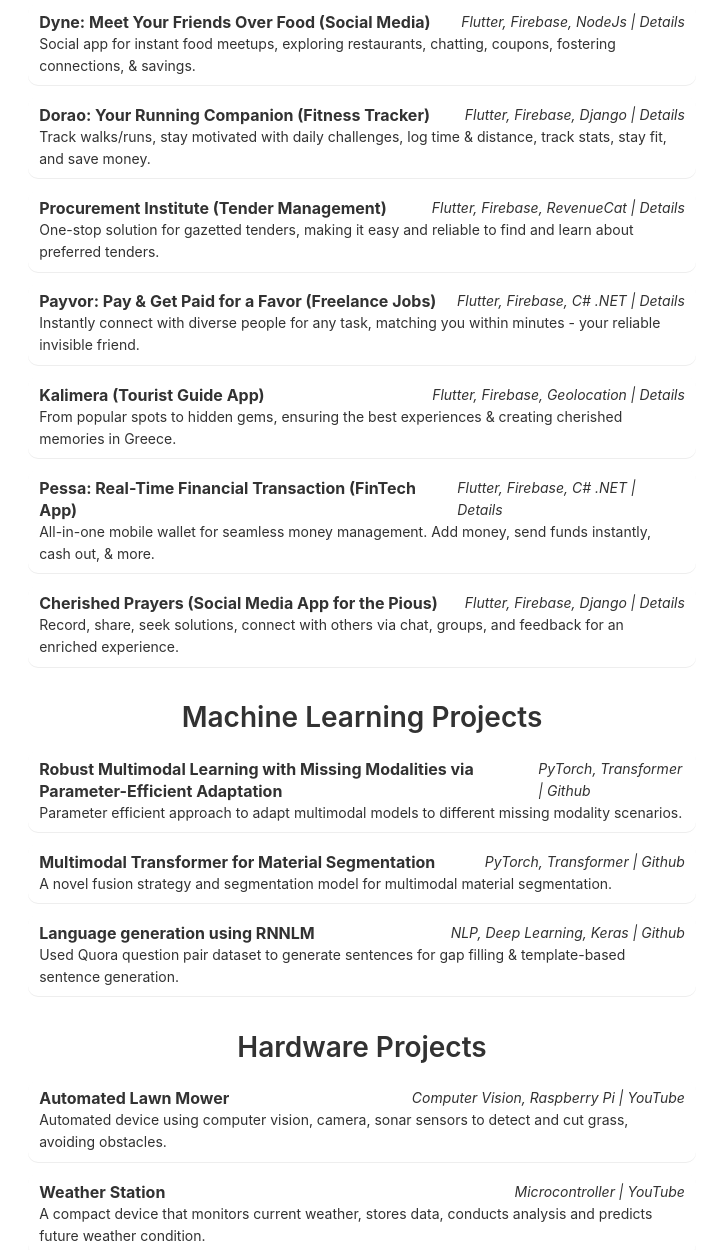
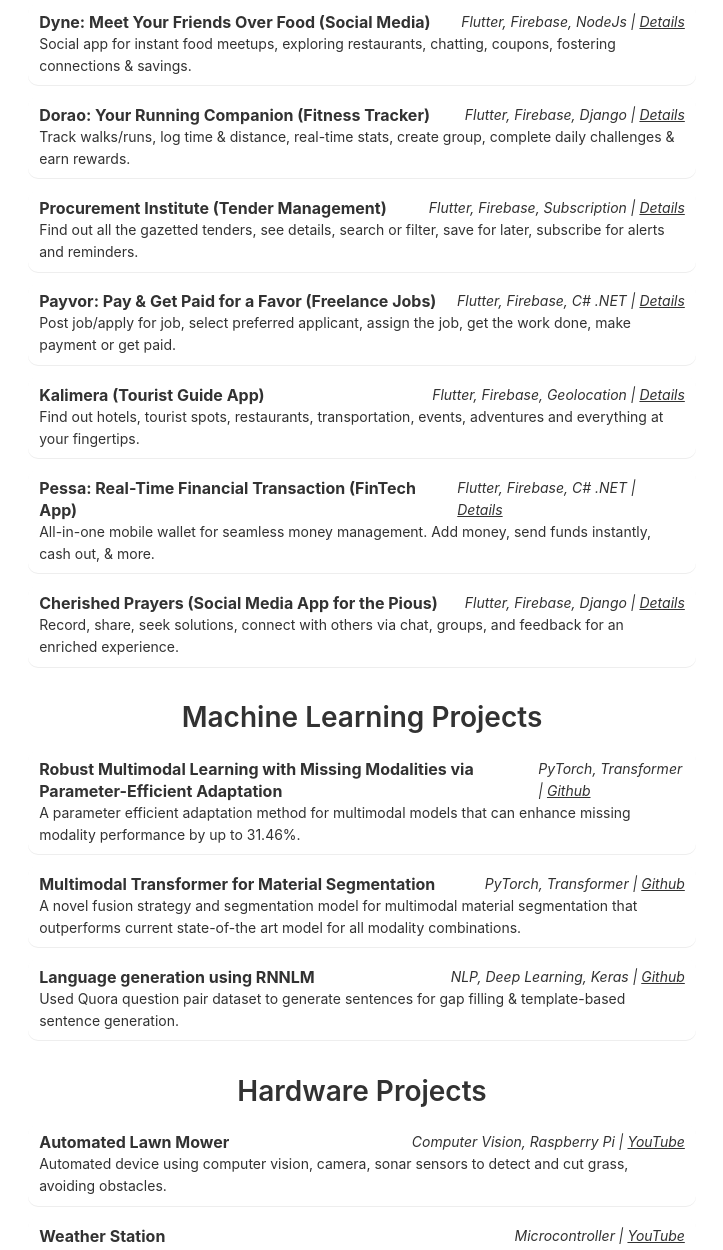
Before and after one commit to kaykobad/kaykobad.github.io, a plain HTML site: page projects.html in a window 1280 px wide. Shown: the part 135-1385 px from the top of the page, without its empty margins (278-1001 px from the left). Drawn offline with nearby package versions, Linux system fonts and the light colour scheme.

Commit message:
Update project and research details

```diff
--- a/projects.html
+++ b/projects.html
@@ -63,43 +63,43 @@
 
       <!-- Dyne -->
       <div class="paper">
-        <div style="display: flex; justify-content: space-between;"><papertitle>Dyne: Meet Your Friends Over Food (Social Media)</papertitle><em>Flutter, Firebase, NodeJs | <a href="https://github.com/kaykobad/Portfolio/tree/master/Dyne%20-%20Meet%20Your%20Friends%20Over%20Food/" target="_blank">Details</a></em></div>
-        <div style="display: flex; justify-content: space-between;">Social app for instant food meetups, exploring restaurants, chatting, coupons, fostering connections, & savings.<em></em></div>
+        <div style="display: flex; justify-content: space-between;"><papertitle>Dyne: Meet Your Friends Over Food (Social Media)</papertitle><em>Flutter, Firebase, NodeJs | <u><a href="https://github.com/kaykobad/Portfolio/tree/master/Dyne%20-%20Meet%20Your%20Friends%20Over%20Food/" target="_blank">Details</a></u></em></div>
+        <div style="display: flex; justify-content: space-between;">Social app for instant food meetups, exploring restaurants, chatting, coupons, fostering connections & savings.<em></em></div>
       </div>
 
       <!-- Dorao -->
       <div class="paper">
-        <div style="display: flex; justify-content: space-between;"><papertitle>Dorao: Your Running Companion (Fitness Tracker)</papertitle><em>Flutter, Firebase, Django | <a href="https://github.com/kaykobad/Portfolio/tree/master/Dorao%20-%20Your%20Running%20Companion/" target="_blank">Details</a></em></div>
-        <div style="display: flex; justify-content: space-between;">Track walks/runs, stay motivated with daily challenges, log time & distance, track stats, stay fit, and save money.<em></em></div>
+        <div style="display: flex; justify-content: space-between;"><papertitle>Dorao: Your Running Companion (Fitness Tracker)</papertitle><em>Flutter, Firebase, Django | <u><a href="https://github.com/kaykobad/Portfolio/tree/master/Dorao%20-%20Your%20Running%20Companion/" target="_blank">Details</a></u></em></div>
+        <div style="display: flex; justify-content: space-between;">Track walks/runs, log time & distance, real-time stats, create group, complete daily challenges & earn rewards.<em></em></div>
       </div>
 
       <!-- PI -->
       <div class="paper">
-        <div style="display: flex; justify-content: space-between;"><papertitle>Procurement Institute (Tender Management)</papertitle><em>Flutter, Firebase, RevenueCat | <a href="https://github.com/kaykobad/Portfolio/tree/master/Procurement%20Institute%20-%20Explore%20Tender%20In%20Botswana/" target="_blank">Details</a></em></div>
-        <div style="display: flex; justify-content: space-between;">One-stop solution for gazetted tenders, making it easy and reliable to find and learn about preferred tenders.<em></em></div>
+        <div style="display: flex; justify-content: space-between;"><papertitle>Procurement Institute (Tender Management)</papertitle><em>Flutter, Firebase, Subscription | <u><a href="https://github.com/kaykobad/Portfolio/tree/master/Procurement%20Institute%20-%20Explore%20Tender%20In%20Botswana/" target="_blank">Details</a></u></em></div>
+        <div style="display: flex; justify-content: space-between;">Find out all the gazetted tenders, see details, search or filter, save for later, subscribe for alerts and reminders.<em></em></div>
       </div>
 
       <!-- Payvor -->
       <div class="paper">
-        <div style="display: flex; justify-content: space-between;"><papertitle>Payvor: Pay & Get Paid for a Favor (Freelance Jobs)</papertitle><em>Flutter, Firebase, C# .NET | <a href="https://github.com/kaykobad/Portfolio/tree/master/Payvor%20-%20Pay%20and%20Get%20Paid%20for%20a%20Favor/" target="_blank">Details</a></em></div>
-        <div style="display: flex; justify-content: space-between;">Instantly connect with diverse people for any task, matching you within minutes - your reliable invisible friend.<em></em></div>
+        <div style="display: flex; justify-content: space-between;"><papertitle>Payvor: Pay & Get Paid for a Favor (Freelance Jobs)</papertitle><em>Flutter, Firebase, C# .NET | <u><a href="https://github.com/kaykobad/Portfolio/tree/master/Payvor%20-%20Pay%20and%20Get%20Paid%20for%20a%20Favor/" target="_blank">Details</a></u></em></div>
+        <div style="display: flex; justify-content: space-between;">Post job/apply for job, select preferred applicant, assign the job, get the work done, make payment or get paid.<em></em></div>
       </div>
 
       <!-- Kalimera -->
       <div class="paper">
-        <div style="display: flex; justify-content: space-between;"><papertitle>Kalimera (Tourist Guide App)</papertitle><em>Flutter, Firebase, Geolocation | <a href="https://github.com/kaykobad/Portfolio/tree/master/Kalimera%20-%20Your%20Tour%20Guide%20to%20Greece/" target="_blank">Details</a></em></div>
-        <div style="display: flex; justify-content: space-between;">From popular spots to hidden gems, ensuring the best experiences & creating cherished memories in Greece.<em></em></div>
+        <div style="display: flex; justify-content: space-between;"><papertitle>Kalimera (Tourist Guide App)</papertitle><em>Flutter, Firebase, Geolocation | <u><a href="https://github.com/kaykobad/Portfolio/tree/master/Kalimera%20-%20Your%20Tour%20Guide%20to%20Greece/" target="_blank">Details</a></u></em></div>
+        <div style="display: flex; justify-content: space-between;">Find out hotels, tourist spots, restaurants, transportation, events, adventures and everything at your fingertips.<em></em></div>
       </div>
 
       <!-- Pessa -->
       <div class="paper">
-        <div style="display: flex; justify-content: space-between;"><papertitle>Pessa: Real-Time Financial Transaction (FinTech App)</papertitle><em>Flutter, Firebase, C# .NET | <a href="https://github.com/kaykobad/Portfolio/tree/master/Pessa%20-%20Realtime%20Finalcial%20Transaction/" target="_blank">Details</a></em></div>
+        <div style="display: flex; justify-content: space-between;"><papertitle>Pessa: Real-Time Financial Transaction (FinTech App)</papertitle><em>Flutter, Firebase, C# .NET | <u><a href="https://github.com/kaykobad/Portfolio/tree/master/Pessa%20-%20Realtime%20Finalcial%20Transaction/" target="_blank">Details</a></u></em></div>
         <div style="display: flex; justify-content: space-between;">All-in-one mobile wallet for seamless money management. Add money, send funds instantly, cash out, & more.<em></em></div>
       </div>
 
       <!-- Cherished Prayers -->
       <div class="paper">
-        <div style="display: flex; justify-content: space-between;"><papertitle>Cherished Prayers (Social Media App for the Pious)</papertitle><em>Flutter, Firebase, Django | <a href="https://github.com/kaykobad/Portfolio/tree/master/Cherished%20Prayers%20-%20Social%20Media%20for%20the%20Pious/" target="_blank">Details</a></em></div>
+        <div style="display: flex; justify-content: space-between;"><papertitle>Cherished Prayers (Social Media App for the Pious)</papertitle><em>Flutter, Firebase, Django | <u><a href="https://github.com/kaykobad/Portfolio/tree/master/Cherished%20Prayers%20-%20Social%20Media%20for%20the%20Pious/" target="_blank">Details</a></u></em></div>
         <div style="display: flex; justify-content: space-between;">Record, share, seek solutions, connect with others via chat, groups, and feedback for an enriched experience.<em></em></div>
       </div>
 
@@ -108,21 +108,21 @@
       <!-- ML Projects -->
       <h1 class='c-post__title u-text-center'>Machine Learning Projects</h1>
 
-      <!-- Robust MML -->
+      <!-- Missing Modality Adaptation -->
       <div class="paper">
-        <div style="display: flex; justify-content: space-between;"><papertitle>Robust Multimodal Learning with Missing Modalities via Parameter-Efficient Adaptation</papertitle><em>PyTorch, Transformer | <a href="https://github.com/CSIPlab/Robust-multimodal-learning" target="_blank">Github</a></em></div>
-        <div style="display: flex; justify-content: space-between;">Parameter efficient approach to adapt multimodal models to different missing modality scenarios.<em></em></div>
+        <div style="display: flex; justify-content: space-between;"><papertitle>Robust Multimodal Learning with Missing Modalities via Parameter-Efficient Adaptation</papertitle><em>PyTorch, Transformer | <u><a href="https://csiplab.github.io/Missing-Modality-Adaptation/" target="_blank">Github</a></u></em></div>
+        <div style="display: flex; justify-content: space-between;">A parameter efficient adaptation method for multimodal models that can enhance missing modality performance by up to 31.46%.<em></em></div>
       </div>
 
       <!-- MMSFormer -->
       <div class="paper">
-        <div style="display: flex; justify-content: space-between;"><papertitle>Multimodal Transformer for Material Segmentation</papertitle><em>PyTorch, Transformer | <a href="https://github.com/CSIPlab/MMSFormer" target="_blank">Github</a></em></div>
-        <div style="display: flex; justify-content: space-between;">A novel fusion strategy and segmentation model for multimodal material segmentation.<em></em></div>
+        <div style="display: flex; justify-content: space-between;"><papertitle>Multimodal Transformer for Material Segmentation</papertitle><em>PyTorch, Transformer | <u><a href="https://github.com/CSIPlab/MMSFormer" target="_blank">Github</a></u></em></div>
+        <div style="display: flex; justify-content: space-between;">A novel fusion strategy and segmentation model for multimodal material segmentation that outperforms current state-of-the art model for all modality combinations.<em></em></div>
       </div>
 
       <!-- Language generation -->
       <div class="paper">
-        <div style="display: flex; justify-content: space-between;"><papertitle>Language generation using RNNLM</papertitle><em>NLP, Deep Learning, Keras | <a href="https://github.com/kaykobad/Language-Generation-Using-RNNLM" target="_blank">Github</a></em></div>
+        <div style="display: flex; justify-content: space-between;"><papertitle>Language generation using RNNLM</papertitle><em>NLP, Deep Learning, Keras | <u><a href="https://github.com/kaykobad/Language-Generation-Using-RNNLM" target="_blank">Github</a></u></em></div>
         <div style="display: flex; justify-content: space-between;">Used Quora question pair dataset to generate sentences for gap filling & template-based sentence generation.<em></em></div>
       </div>
 
@@ -133,13 +133,13 @@
 
       <!-- Lawn Mower -->
       <div class="paper">
-        <div style="display: flex; justify-content: space-between;"><papertitle>Automated Lawn Mower</papertitle><em>Computer Vision, Raspberry Pi | <a href="https://www.youtube.com/watch?v=yH864Uk7giw" target="_blank">YouTube</a></em></div>
+        <div style="display: flex; justify-content: space-between;"><papertitle>Automated Lawn Mower</papertitle><em>Computer Vision, Raspberry Pi | <u><a href="https://www.youtube.com/watch?v=yH864Uk7giw" target="_blank">YouTube</a></u></em></div>
         <div style="display: flex; justify-content: space-between;">Automated device using computer vision, camera, sonar sensors to detect and cut grass, avoiding obstacles.<em></em></div>
       </div>
 
       <!-- Weather Station -->
       <div class="paper">
-        <div style="display: flex; justify-content: space-between;"><papertitle>Weather Station</papertitle><em>Microcontroller | <a href="https://www.youtube.com/watch?v=AYde-_3Kmjk" target="_blank">YouTube</a></em></div>
+        <div style="display: flex; justify-content: space-between;"><papertitle>Weather Station</papertitle><em>Microcontroller | <u><a href="https://www.youtube.com/watch?v=AYde-_3Kmjk" target="_blank">YouTube</a></u></em></div>
         <div style="display: flex; justify-content: space-between;">A compact device that monitors current weather, stores data, conducts analysis and predicts future weather condition.<em></em></div>
       </div>
 
```
Also changed, not shown: publications.html (+11 -9 lines), 4 other files.
